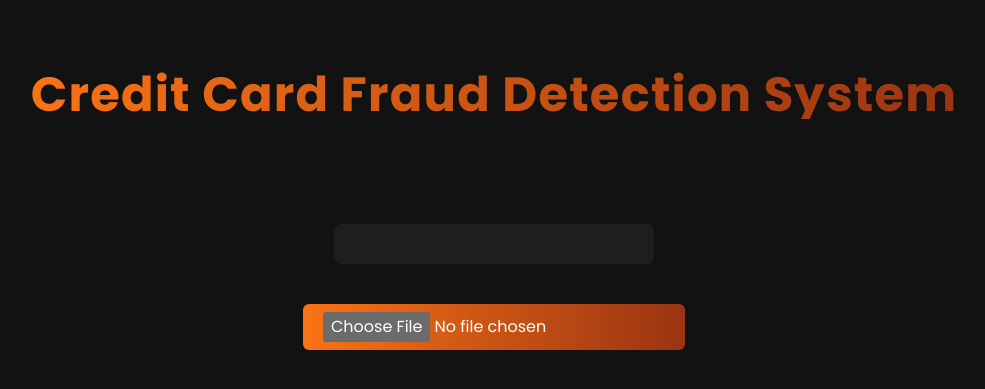
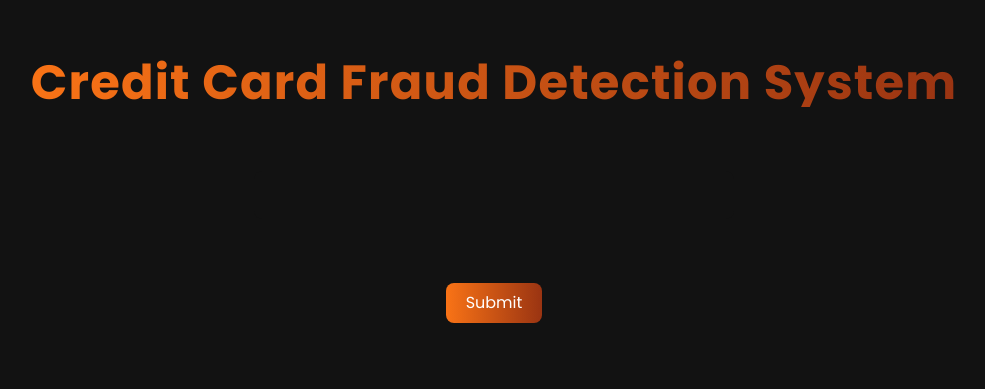
Before and after one commit to apurb-coder/ttl-project, a React (Vite) app in the folder frontend/: page / in a window 1280 px wide. Shown: the part 209-598 px from the top of the page, without its empty margins (146-1131 px from the left). Built offline with nearby package versions, Linux system fonts and the light colour scheme.

Commit message:
Refactor file upload functionality and add axios package in Home.tsx

```diff
--- a/frontend/package.json
+++ b/frontend/package.json
@@ -10,6 +10,7 @@
     "preview": "vite preview"
   },
   "dependencies": {
+    "axios": "^1.6.8",
     "react": "^18.2.0",
     "react-dom": "^18.2.0",
     "react-icons": "^5.0.1",
--- a/frontend/src/pages/Home.tsx
+++ b/frontend/src/pages/Home.tsx
@@ -1,37 +1,48 @@
 import React,{useState} from 'react'
 import { useNavigate } from 'react-router-dom';
+import axios from 'axios';
 
 const Home:React.FC = () => {
   const navigate =  useNavigate()
   const [fileName, setfileName] = useState("")
-  const handleUpload = (e:React.ChangeEvent) =>{
-    const formData = new FormData()
-    console.log(e.target.files);
+  const handleUpload = async(e: React.ChangeEvent<HTMLInputElement>) => {
+    const formData = new FormData();
+    if (e.target.files && e.target.files.length > 0) {
+      const file = e.target.files[0];
+      const formData = new FormData();
+      formData.append("content", file);
 
-    navigate("/result")
-  }
+      try {
+        const response = await axios.post("http://127.0.0.1:8000/review", formData, {
+          headers: {
+            "Content-Type": "multipart/form-data",
+          },
+        });
+        console.log(response.data);
+      } catch (error) {
+        console.error(error);
+      }
+    }
+
+    navigate("/result");
+  };
   return (
     <div className="flex justify-center items-center h-screen">
       <div className="flex flex-col justify-center items-center">
         <span className="text-center font-bold bg-gradient-to-r from-orange-500 to-orange-800 bg-clip-text text-transparent text-5xl tracking-wide">
           Credit Card Fraud Detection System
         </span>
-        <div className="flex flex-col items-center justify-center w-[20rem] h-[3rem] mt-36">
+        <div className="flex flex-col justify-center mt-16">
           <input
             type="text"
             name="input"
             id="input"
-            className="w-full py-2 px-4 outline-none rounded-lg"
-            disabled
-            value={fileName}
+            className="rounded-lg w-[30rem] h-[3rem] p-5 outline-none"
           />
-          <div className="mt-10 bg-gradient-to-r from-orange-500 to-orange-800 py-2 px-5 rounded-md">
-            <input
-              type="file"
-              name="csvFile"
-              id="csvFile"
-              onChange={handleUpload}
-            />
+          <div className="flex justify-center mt-16">
+            <button className="bg-gradient-to-r from-orange-500 to-orange-800 rounded-lg px-5 py-2">
+              Submit
+            </button>
           </div>
         </div>
         {/* <button
```
Also changed, not shown: 1 other file (tests, documents, lock files or other folders).
